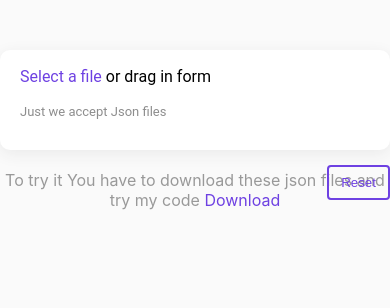
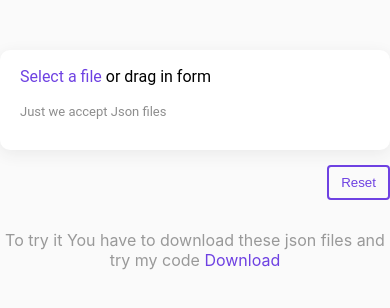
Before and after one commit to Elbaraa-Saber/daynamicForm, a React (Create React App) app: page / in a window 390 px wide. Shown: the top 308 px of the page. Built offline with nearby package versions, Linux system fonts and the light colour scheme.

Commit message:
added adptev

```diff
--- a/src/File/fileBox.css
+++ b/src/File/fileBox.css
@@ -50,6 +50,16 @@
     background-color: #6E41E2;
     color: white;
 }
+.explain{
+    margin: 20px 0 0;
+    display: block;
+    color: #999;
+    text-align: center;
+    a{
+        text-decoration: none;
+        color: #6E41E2;
+    }
+}
 
 @media (max-width: 1023px){
     .fileBox > .main-form{
@@ -59,6 +69,9 @@
 @media (max-width: 767px){
     .fileBox > .main-form{
         width: 500px;
+    }
+    .explain{
+        margin: 80px auto 20px auto;
     }
 }
 @media (max-width: 600px){
@@ -76,13 +89,3 @@
         width: 300px;
     }
 }
-.explain{
-    margin: 20px 0 0;
-    display: block;
-    color: #999;
-    text-align: center;
-    a{
-        text-decoration: none;
-        color: #6E41E2;
-    }
-}
```
